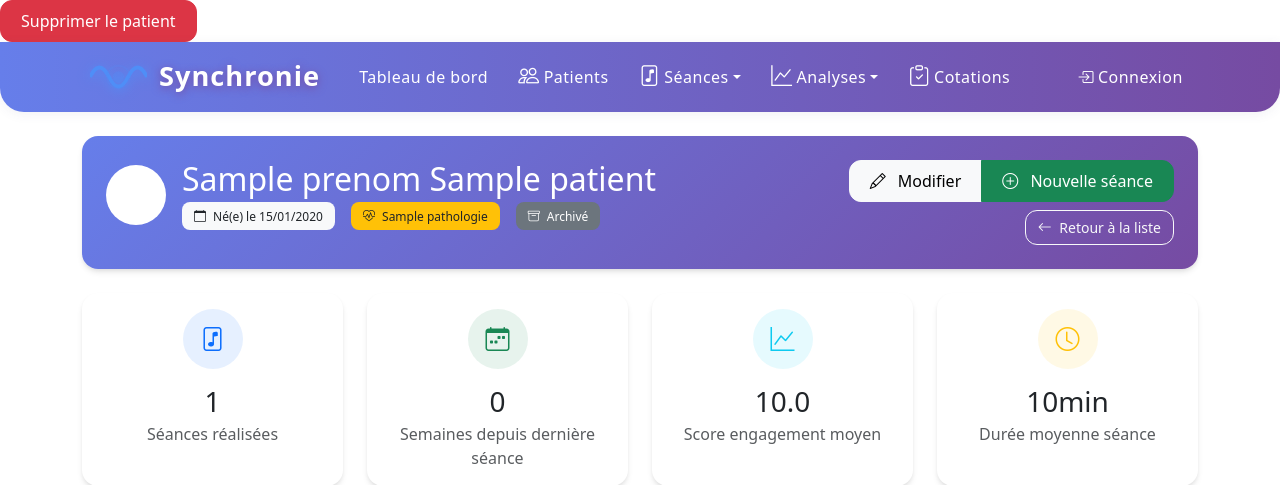
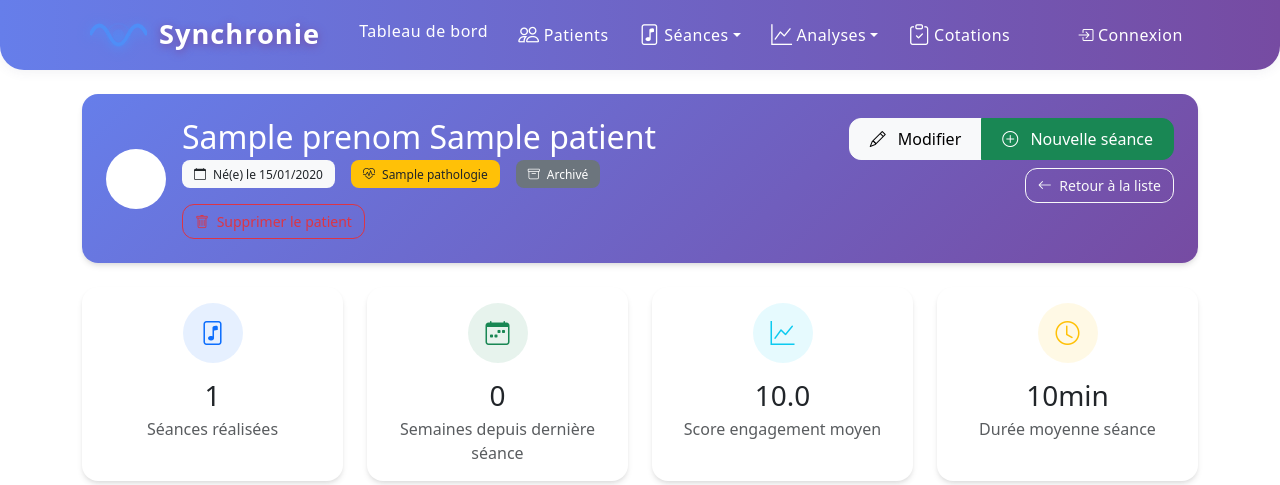
Before and after one commit to Julien-musico/Synchronie, a Python web app: template app/templates/patients/detail.html in a window 1280 px wide. Shown: the top 485 px of the page. Run offline with Jinja, Linux system fonts and the light colour scheme; the template is opened without the code that fills it: most values are stand-ins (such as "Sample title", 1, 10 or a date in 2020).

Commit message:
feat(ui): repositionne bouton suppression patient dans l'en-tete sous date de naissance

```diff
--- a/app/templates/patients/detail.html
+++ b/app/templates/patients/detail.html
@@ -1,6 +1,3 @@
-<form method="POST" action="{{ url_for('patients.delete_patient', patient_id=patient.id) }}" onsubmit="return confirm('Confirmer la suppression de ce patient ?');" style="display:inline;">
-    <button type="submit" class="btn btn-danger">Supprimer le patient</button>
-</form>
 {% extends "base.html" %}
 
 {% block title %}{{ patient.prenom }} {{ patient.nom }} - Synchronie{% endblock %}
@@ -38,6 +35,12 @@
                                     {{ 'Actif' if patient.actif else 'Archivé' }}
                                 </span>
                             </div>
+                            <form method="POST" action="{{ url_for('patients.delete_patient', patient_id=patient.id) }}" onsubmit="return confirm('Confirmer la suppression de ce patient ?');" class="mt-3">
+                                <button type="submit" class="btn btn-outline-danger btn-sm">
+                                    <i class="bi bi-trash me-1"></i>
+                                    Supprimer le patient
+                                </button>
+                            </form>
                         </div>
                     </div>
 
```
